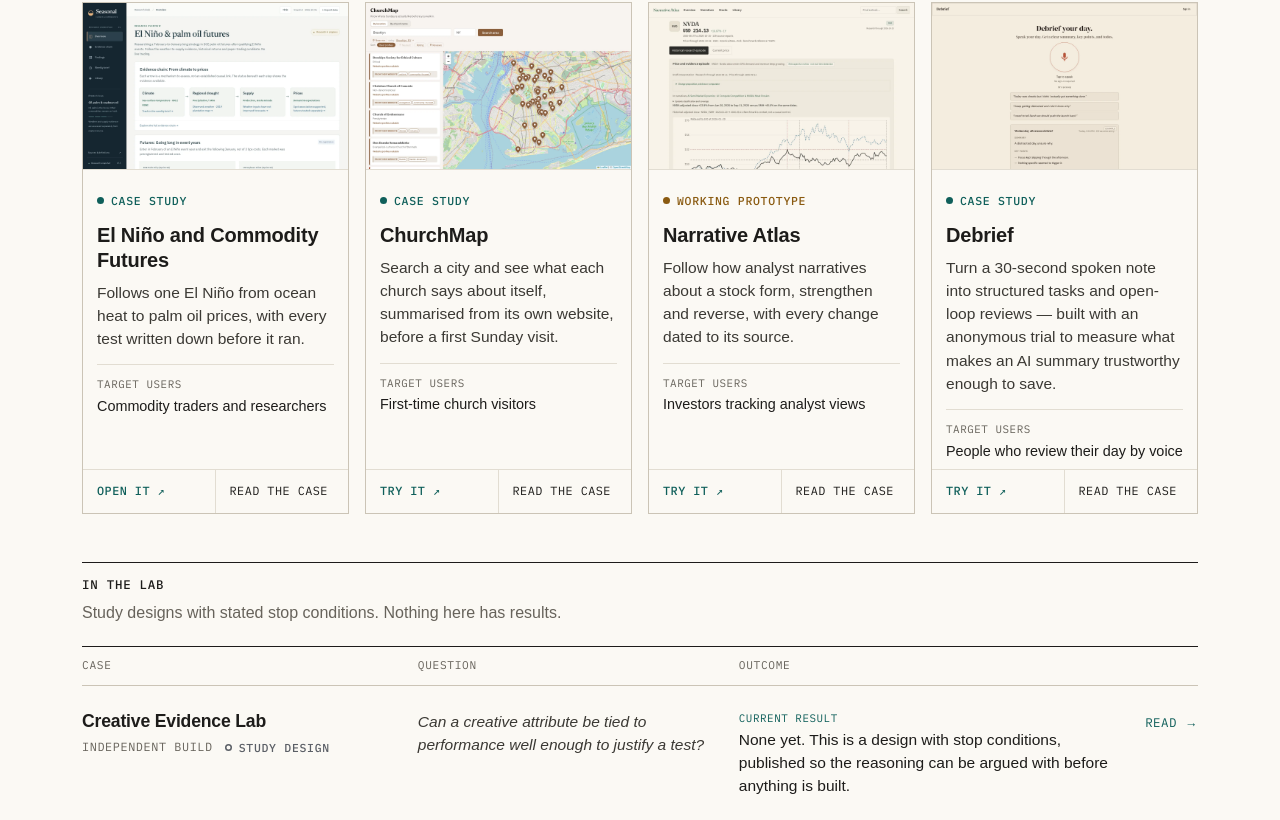
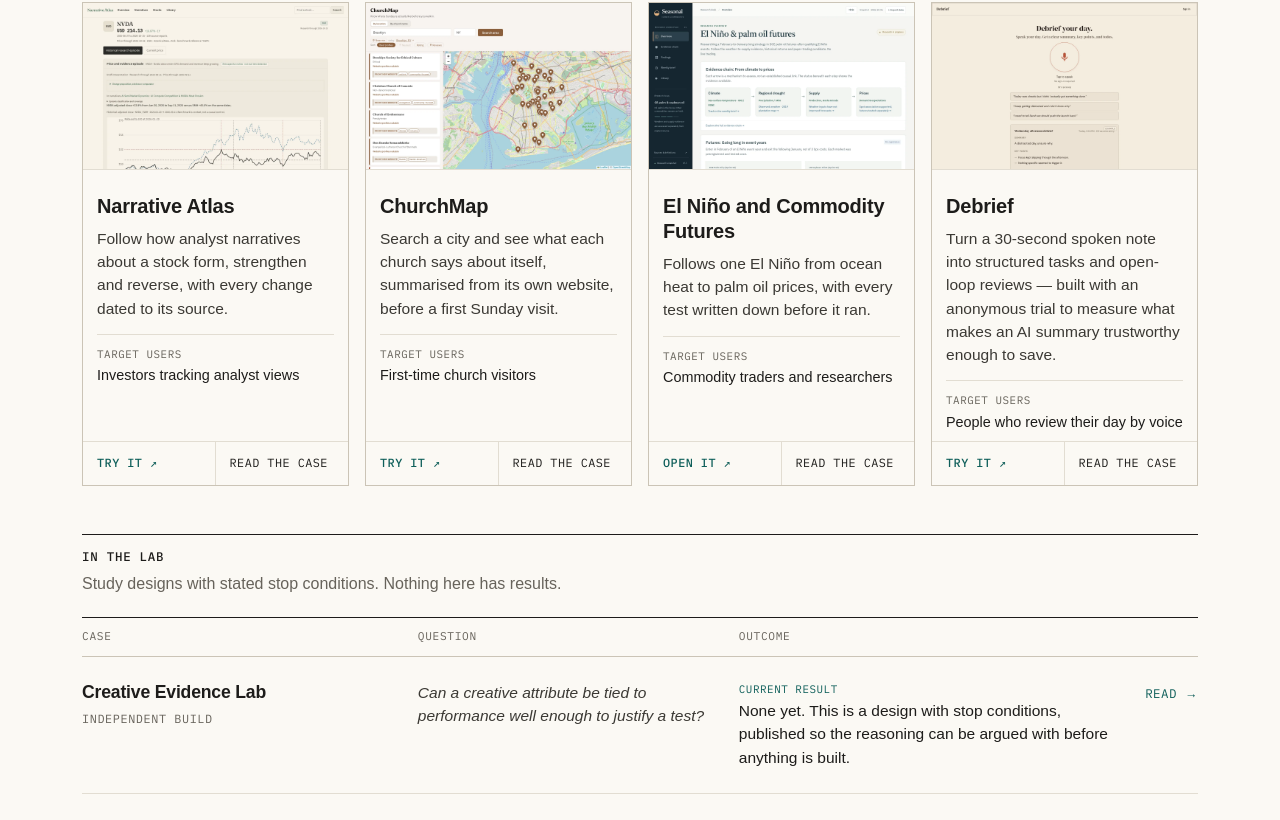
Before and after one commit to zhou100/portfolio_nextjs, a Next.js app: page /work in a window 1280 px wide. Shown: the part 736-1556 px from the top of the page. Built offline with nearby package versions, Linux system fonts and the light colour scheme; a web font is replaced by a local one.

Commit message:
Clarify project quality and reorder showcase

```diff
--- a/src/app/components/Work/CaseLedger.tsx
+++ b/src/app/components/Work/CaseLedger.tsx
@@ -1,6 +1,5 @@
 import Link from 'next/link';
 import { KIND_LABEL, type WorkItem } from '@/lib/work';
-import StatusBadge from './StatusBadge';
 
 /**
  * Case studies as one ledger (home, /work): case, question, outcome, link.
@@ -32,7 +31,6 @@
               </Heading>
               <div className="ledger__by">
                 <span className="label">{item.org ?? KIND_LABEL[item.kind]}</span>
-                <StatusBadge status={item.status} />
               </div>
             </div>
             <p className="ledger__question">
--- a/src/app/components/Work/Showcase.tsx
+++ b/src/app/components/Work/Showcase.tsx
@@ -1,7 +1,6 @@
 import Image from 'next/image';
 import Link from 'next/link';
 import type { WorkItem } from '@/lib/work';
-import StatusBadge from './StatusBadge';
 
 /**
  * A live product on the home page, as one card in a row of three: the lead screenshot,
@@ -42,7 +41,6 @@
       </a>
 
       <div className="build__body">
-        <StatusBadge status={item.status} />
         <Heading className="build__title">
           <Link href={`/work/${item.slug}`}>{item.title}</Link>
         </Heading>
--- a/src/app/components/Work/StatusBadge.tsx
+++ /dev/null
@@ -1,15 +0,0 @@
-import { STATUS_LABEL, type WorkStatus } from '@/lib/work';
-
-export default function StatusBadge({
-  status,
-  onDark = false,
-}: {
-  status: WorkStatus;
-  onDark?: boolean;
-}) {
-  return (
-    <span className={`status status--${status}${onDark ? ' status--on-dark' : ''}`}>
-      {STATUS_LABEL[status]}
-    </span>
-  );
-}
--- a/src/app/globals.css
+++ b/src/app/globals.css
@@ -358,55 +358,6 @@
   display: flex;
   flex-wrap: wrap;
   gap: 10px 20px;
-}
-
-/* ---------- Status ---------- */
-
-.status {
-  align-items: center;
-  display: inline-flex;
-  font-family: var(--mono);
-  font-size: 0.72rem;
-  font-weight: 500;
-  gap: 7px;
-  letter-spacing: 0.06em;
-  line-height: 1.5;
-  text-transform: uppercase;
-  white-space: nowrap;
-}
-
-.status::before {
-  border-radius: 50%;
-  content: '';
-  height: 7px;
-  width: 7px;
-}
-
-.status--published {
-  color: var(--clr-status-live);
-}
-
-.status--published::before {
-  background: var(--clr-status-live);
-}
-
-.status--in-progress {
-  color: var(--clr-status-progress);
-}
-
-.status--in-progress::before {
-  background: var(--clr-status-progress);
-}
-
-.status--proposed,
-.status--archived {
-  color: var(--clr-status-proposed);
-}
-
-.status--proposed::before,
-.status--archived::before {
-  background: transparent;
-  box-shadow: inset 0 0 0 1.5px currentColor;
 }
 
 /* ---------- Build cards: live products, three to a row (home, /work) ---------- */
--- a/src/app/work/page.tsx
+++ b/src/app/work/page.tsx
@@ -1,17 +1,17 @@
 import type { Metadata } from 'next';
 import { getOgImage } from '@/lib/portfolio';
-import { getWork } from '@/lib/work';
+import { getShowcaseWork, getWork } from '@/lib/work';
 import CaseLedger from '../components/Work/CaseLedger';
 import Showcase from '../components/Work/Showcase';
 
 export const metadata: Metadata = {
   title: 'Work',
   description:
-    'Case studies from industry work, products I built, and study designs, each labelled with its status and the evidence behind it.',
+    'Case studies from industry work, products I built, and study designs, with quality criteria and evidence explained in each case.',
   alternates: { canonical: '/work' },
   openGraph: {
     title: 'Work',
-    description: 'Case studies from industry work, products I built, and study designs, each labelled with its status and the evidence behind it.',
+    description: 'Case studies from industry work, products I built, and study designs, with quality criteria and evidence explained in each case.',
     url: '/work',
     images: [getOgImage()],
   },
@@ -21,9 +21,7 @@
   const work = getWork();
 
   const industry = work.filter((item) => item.kind === 'industry-case');
-  const builds = work.filter(
-    (item) => item.kind === 'independent-build' && item.status !== 'proposed',
-  );
+  const builds = getShowcaseWork();
   const lab = work.filter((item) => item.status === 'proposed');
 
   return (
--- a/src/lib/work.ts
+++ b/src/lib/work.ts
@@ -6,13 +6,6 @@
   | 'offline-benchmark'
   | 'randomized-experiment'
   | 'synthetic-demo';
-
-export const STATUS_LABEL: Record<WorkStatus, string> = {
-  proposed: 'Study design',
-  'in-progress': 'Working prototype',
-  published: 'Case study',
-  archived: 'Archived',
-};
 
 /** What the reader is looking at, independent of how mature the underlying work is. */
 export const KIND_LABEL: Record<WorkKind, string> = {
@@ -265,7 +258,7 @@
       outcome:
         'Palm oil prices tend to rise after the peak. Rainfall does not improve output forecasts, and the effect does not carry to US soybean oil futures. The current call is watch, not trade.',
     },
-    updatedAt: '2026-10-26',
+    updatedAt: '2026-10-28',
     links: {
       caseStudy: '/work/el-nino-commodities',
       artifact: {
@@ -350,7 +343,7 @@
       },
       {
         type: 'p',
-        text: 'The evidence says something much narrower than the market lore. Palm oil spot prices rose in nine of twelve events (+16.7 log points on average over a metals benchmark), and Chinese palm oil futures rose in all four overlapping events, though that futures run was not blind and excess returns halve against a broad metals index. Meanwhile, adding regional rainfall failed to beat a seasonal output baseline at every horizon, and the price effect did not carry over to US soybean oil futures. Once the 2010–2025 history had been tested, I froze the specification — no new models, no threshold searches — leaving the 2026–27 episode as a single forward out-of-sample observation. Because the Pacific index is currently elevated while the three Malaysian growing regions are not simultaneously in drought, the Tuesday automated report outputs *"watch, do not trade"* — which is what an honest system should say most of the time.',
+        text: '**Quality here means reproducible tests, inputs available by the decision date, and predictive value beyond a fixed baseline on held-out events.** A positive historical return alone does not meet that standard. The evidence says something much narrower than the market lore. Palm oil spot prices rose in nine of twelve events (+16.7 log points on average over a metals benchmark), and Chinese palm oil futures rose in all four overlapping events, though that futures run was not blind and excess returns halve against a broad metals index. Meanwhile, adding regional rainfall failed to beat a seasonal output baseline at every horizon, and the price effect did not carry over to US soybean oil futures. Once the 2010–2025 history had been tested, I froze the specification — no new models, no threshold searches — leaving the 2026–27 episode as a single forward out-of-sample observation. Because the Pacific index is currently elevated while the three Malaysian growing regions are not simultaneously in drought, the Tuesday automated report outputs *"watch, do not trade"* — which is what an honest system should say most of the time.',
       },
     ],
   },
@@ -433,7 +426,7 @@
       outcome:
         'A live site, and a reframing: coverage is measured against a required field set for one user situation rather than by row count.',
     },
-    updatedAt: '2026-10-26',
+    updatedAt: '2026-10-28',
     links: {
       caseStudy: '/work/churchmap',
       demo: 'https://churchmap.vercel.app/',
@@ -478,7 +471,7 @@
       },
       {
         type: 'p',
-        text: 'Instead of chasing national row counts or claiming product-market fit where none exists, I rebuilt the health metric around task-success coverage for one city and one user situation at a time: defining the minimum required field set before inspecting the database, seeding missing fields by hand where automated crawls fall short, and tracking field-level freshness so expansion only happens after a narrow geography can reliably complete a visit.',
+        text: '**Quality here means a first-time visitor can plan a visit using complete, accurate, current information.** The coverage measure is the share of listings in a defined city with all four required fields, rather than an average that lets extra metadata hide a missing service time. I reframed the pipeline around that required field set, manual filling of gaps, and field-level freshness. Accuracy still needs checking against current source information, and usability needs observing whether visitors can complete the task. This case reports the measurement approach; it does not yet report measured coverage, accuracy, or user task-success rates.',
       },
     ],
   },
@@ -501,7 +494,7 @@
       outcome:
         'Live, with more than 220 editions since June 2025 grouped into 45 narratives across five sectors. The duplicate audit is scored on a small hand-labelled set; extraction fidelity is not measured yet.',
     },
-    updatedAt: '2026-10-26',
+    updatedAt: '2026-10-28',
     links: {
       caseStudy: '/work/narrative-atlas',
       demo: 'https://narrative-atlas-static.pages.dev/',
@@ -571,7 +564,7 @@
       },
       {
         type: 'p',
-        text: 'Around a thousand automated tests enforce stage and stance contracts across every change, and the redesigned duplicate audit now reaches 1.00 precision and recall on the 15-pair scored fixture (up from 0.20 and 0.14). Even so, a perfect score on a small fixture I labelled while building the classifier is a regression test, not proof of generalization, and extraction fidelity against the raw newsletter text has not yet been double-annotated. The immediate next step is scoring a sample of extracted claims with a second human annotator — with a hard stop rule that if two people cannot agree on stance for most sampled claims, the stance schema gets rewritten before any model is tuned against it.',
+        text: '**Quality here means claims faithfully reflect their sources, distinct theses stay distinct, and narrative changes follow dated evidence.** Around a thousand automated tests enforce stage and stance contracts across every change, and the redesigned duplicate audit now reaches 1.00 precision and recall on the 15-pair scored fixture (up from 0.20 and 0.14). Even so, a perfect score on a small fixture I labelled while building the classifier is a regression test, not proof of generalization, and extraction fidelity against the raw newsletter text has not yet been double-annotated. The immediate next step is scoring a sample of extracted claims with a second human annotator — with a hard stop rule that if two people cannot agree on stance for most sampled claims, the stance schema gets rewritten before any model is tuned against it.',
       },
     ],
   },
@@ -594,7 +587,7 @@
       outcome:
         'Live, with early users beyond me. The next step is understanding where first-time users find value, where extraction needs correction, and what brings them back.',
     },
-    updatedAt: '2026-10-26',
+    updatedAt: '2026-10-28',
     links: {
       caseStudy: '/work/debrief',
       demo: 'https://time.yujun.net/',
@@ -636,7 +629,7 @@
       },
       {
         type: 'p',
-        text: 'Letting users reach the first result without an account makes initial friction easy to observe, and my own daily use keeps the interface honest, but personal dogfooding is a design signal rather than retention evidence. Shipping the voice pipeline came first; instrumenting the funnel comes next. Rather than publish vanity usage counts, the measurement design focuses on three numbers that actually diagnose product quality: **time to value** (latency from recording to a readable summary), **extraction error rate** (separating ASR transcription mistakes from LLM task-extraction hallucinations on a hand-labelled recording set, since the two require completely different fixes), and **anonymous-to-saved conversion** — the exact moment a first-time user decides the extracted tasks are accurate enough to claim an account and keep.',
+        text: '**Quality here means a user gets a timely summary that preserves what they said and extracts tasks without inventing or omitting them.** Letting users reach the first result without an account makes initial friction easy to observe, and my own daily use keeps the interface honest, but personal dogfooding is a design signal rather than retention evidence. Shipping the voice pipeline came first; instrumenting the funnel comes next. Rather than publish vanity usage counts, the measurement design focuses on three numbers that actually diagnose product quality: **time to value** (latency from recording to a readable summary), **extraction error rate** (separating ASR transcription mistakes from LLM task-extraction hallucinations on a hand-labelled recording set, since the two require completely different fixes), and **anonymous-to-saved conversion** — whether a first-time user chooses to claim an account and keep the result. Conversion is a signal of perceived value, not a direct measure of extraction accuracy. These are planned measurements; this case does not yet report measured latency, extraction accuracy, conversion, or retention.',
       },
     ],
   },
@@ -686,7 +679,7 @@
 
 /** Builds a reader can open and try, in home-page order. */
 export function getShowcaseWork(): WorkItem[] {
-  const order = ['el-nino-commodities', 'churchmap', 'narrative-atlas', 'debrief'];
+  const order = ['narrative-atlas', 'churchmap', 'el-nino-commodities', 'debrief'];
   return order
     .map((slug) => items.find((item) => item.slug === slug))
     .filter((item): item is WorkItem => !!item?.showcase);
```
Also changed, not shown: src/app/work/[slug]/page.tsx (+1 -6 lines), 2 other files (tests, documents, lock files or other folders).
